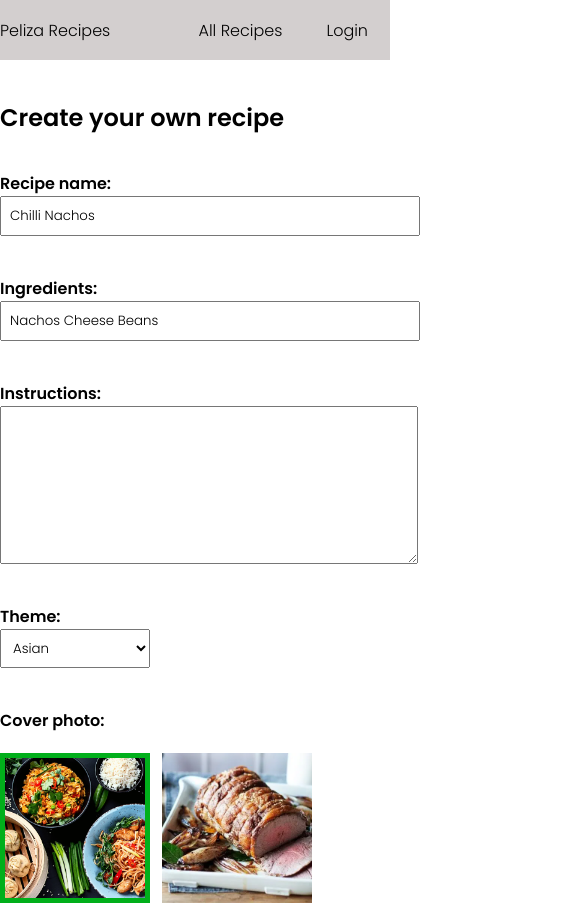
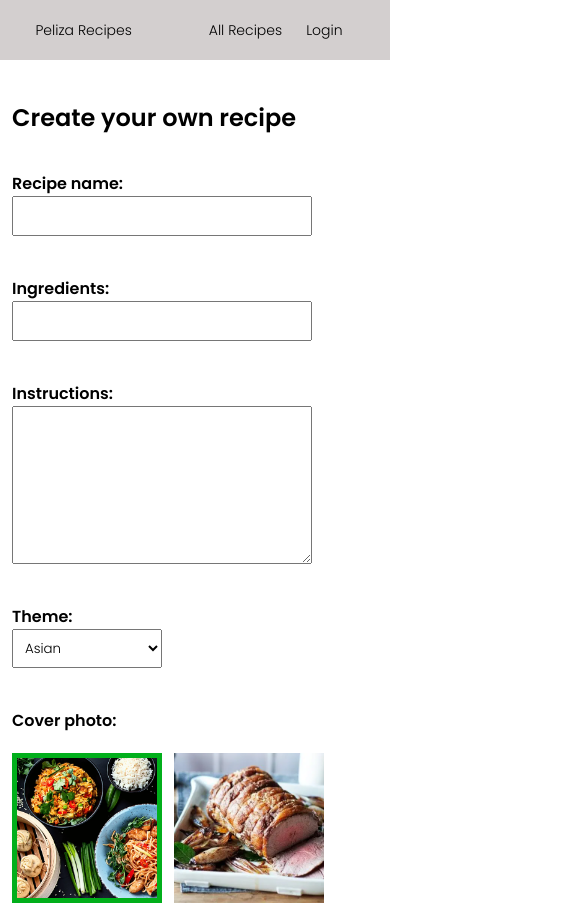
Before and after one commit to MelissaAstbury/WebTechnologiesCW01, a website: page src/html/createRecipe.html in a window 390 px wide. Shown: the top 906 px of the page, 585 px wide, since content can reach past the window. Drawn offline with Linux system fonts and the light colour scheme; a script that the page names is missing.

Commit message:
refactor: :art: Removed hard coded values and added more styling

```diff
--- a/src/css/createRecipe.css
+++ b/src/css/createRecipe.css
@@ -9,7 +9,7 @@
   display: flex;
   flex-direction: column;
   padding: 20px 0;
-  width: 800px;
+  width: 300px;
 }
 
 .sharing-policy {
@@ -122,3 +122,13 @@ select {
 #vegetarian {
   background-image: url(../../assets/images/vegetarian.webp);
 }
+
+@media screen and (max-width: 420px) {
+  .section {
+      padding: 0 12px;
+  }
+
+  input {
+    padding: 8px;
+  }
+}
--- a/src/css/index.css
+++ b/src/css/index.css
@@ -64,9 +64,7 @@ nav ul li button {
   align-items: center;
 }
 
-/*
-    Reusable classes
-*/
+/* Reusable classes */
 .wrapper {
   max-width: 1280px;
   margin: 40px auto;
@@ -129,3 +127,25 @@ nav ul li button {
     clip-path: polygon(50% 50%, 0 0, 100% 0, 100% 100%, 0 100%, 0 0);
   }
 }
+
+@media screen and (max-width: 420px) {
+  .wrapper {
+    max-width: 380px;
+  }
+
+  header {
+    font-size: 14px;
+  }
+
+  header div {
+    justify-content: space-around;
+  }
+
+  header ul {
+    gap: 6px;
+  }
+
+  header div nav ul li button {
+    font-size: 14px;
+  }
+}
--- a/src/css/recipes.css
+++ b/src/css/recipes.css
@@ -90,3 +90,14 @@
   background-color: rgb(190, 190, 188);
   color: 'black';
 }
+
+@media screen and (max-width: 420px) {
+  .recipes-container {
+    grid-template-columns: auto;
+    padding: 0 12px
+  }
+
+  h1 {
+    padding-left: 12px;
+  }
+}
--- a/src/css/yourRecipes.css
+++ b/src/css/yourRecipes.css
@@ -1,3 +1,9 @@
 .create-recipe-btn {
     background-color: rgb(156, 149, 150);
 }
+
+@media screen and (max-width: 420px) {
+    .create-recipe-btn {
+        margin: 0 12px;
+    }
+}
--- a/src/html/createRecipe.html
+++ b/src/html/createRecipe.html
@@ -55,7 +55,7 @@
         <form id="recipe-form" class="form-container">
           <label for="name" class="label-name"
             >Recipe name:
-            <input type="text" id="name" name="name" value="Chilli Nachos"
+            <input type="text" id="name" name="name" value=""
           /></label>
           <label for="ingredients" class="label-name"
             >Ingredients:
@@ -63,7 +63,7 @@
               type="text"
               id="ingredients"
               name="ingredients"
-              value="Nachos Cheese Beans"
+              value=""
           /></label>
           <label for="instructions" class="label-name">
             Instructions:
```
Also changed, not shown: src/css/allRecipes.css (+8 -0 lines).
